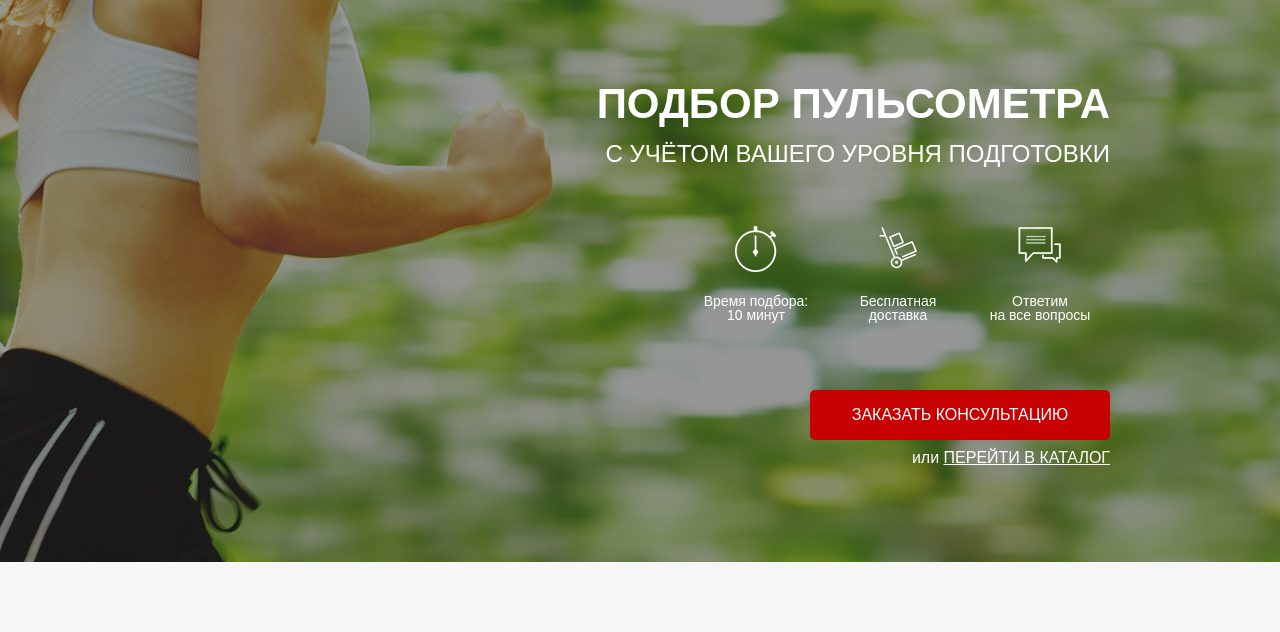
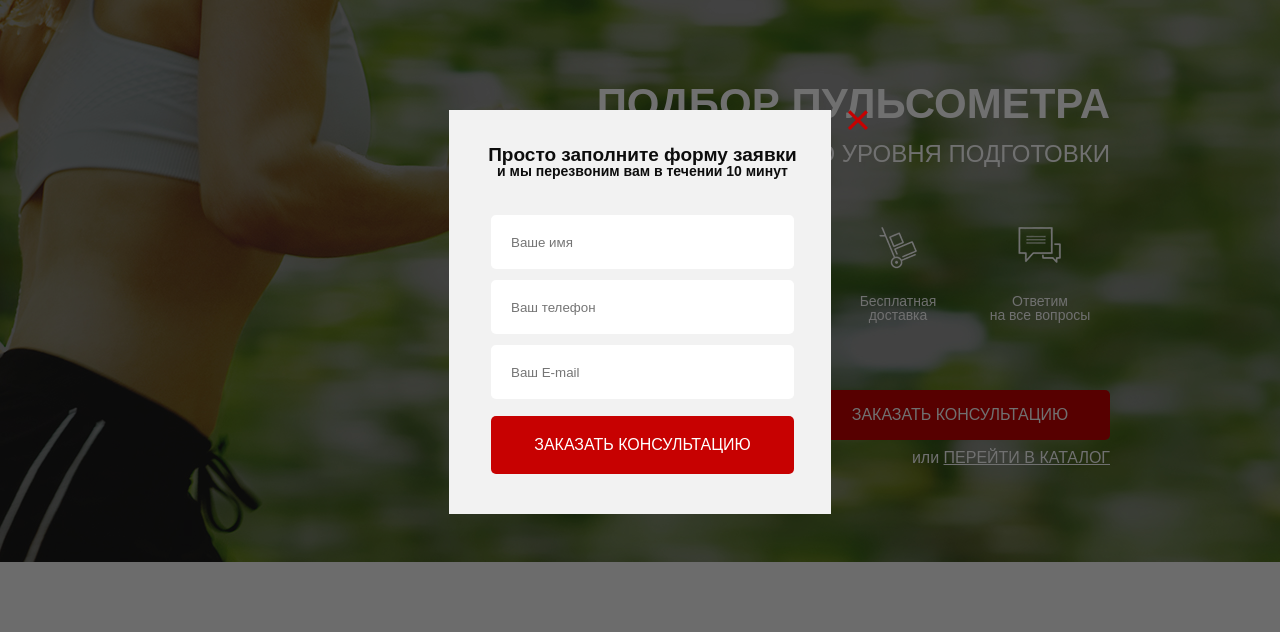
Before and after one commit to troewka/Runsmart_src, a website: page src/index.html in a window 1280 px wide. Both pictures are taken after a click on the button "ЗАКАЗАТЬ ЗВОНОК". Shown: the part 88-720 px from the top of the page. Drawn offline with nearby package versions, Linux system fonts and the light colour scheme; a web font is replaced by a local one.

Commit message:
add Modal block

```diff
--- a/src/index.html
+++ b/src/index.html
@@ -14,6 +14,7 @@
 </head>
 
 <body>
+
    <section class="initial">
       <div class="container">
          <header class="header">
@@ -26,7 +27,7 @@
             </div>
             <div class="header__contact">
                <a href="tel:+74999228974" class="header__tell">+7 (499) 922-89-74</a>
-               <button class="button">заказать звонок</button>
+               <button data-modal="consultation" class="button">заказать звонок</button>
             </div>
          </header>
          <div class="initial__wrapper">
@@ -47,7 +48,7 @@
                   Ответим <br> на все вопросы
                </div>
             </div>
-            <button class="button button_main">заказать кОНСУЛЬТАЦИЮ</button>
+            <button data-modal="consultation" class="button button_main">заказать кОНСУЛЬТАЦИЮ</button>
             <div class="initial__link">
                или
                <a href="#">ПЕРЕЙТИ В КАТАЛОГ</a>
@@ -55,6 +56,7 @@
          </div>
       </div>
    </section>
+
    <main>
       <section class="advantages">
          <div class="container">
@@ -448,6 +450,7 @@
          </div>
       </section>
    </main>
+
    <footer class="footer">
       <iframe
          src="https://www.google.com/maps/embed?pb=!1m18!1m12!1m3!1d2244.3628986754393!2d37.645408130099966!3d55.76956883960727!2m3!1f0!2f0!3f0!3m2!1i1024!2i768!4f13.1!3m3!1m2!1s0x46b54a636edcd2ad%3A0x4c2ca101e2c8c617!2z0JzRj9GB0L3QuNGG0LrQuNC5INC_0YAt0LQsIDQvMywg0JzQvtGB0LrQstCwLCDQoNC-0YHRltGPLCAxMDcwNzg!5e0!3m2!1suk!2sua!4v1704715772267!5m2!1suk!2sua"
@@ -464,9 +467,41 @@
          </div>
       </div>
    </footer>
+
+   <div class="lining">
+      <div class="modal" id="consultation">
+         <div class="modal__close">&times;</div>
+         <div class="modal__title">Просто заполните форму заявки</div>
+         <div class="modal__subtitle">и мы перезвоним вам в течении 10 минут</div>
+         <form action="#" class="form form__modal-consultation">
+            <input name="name" required placeholder="Ваше имя" type="text">
+            <input name="tel" required placeholder="Ваш телефон" type="number">
+            <input name="email" required placeholder="Ваш E-mail" type="email">
+            <button class="button button_form">заказать кОНСУЛЬТАЦИЮ</button>
+         </form>
+      </div>
+      <div class="modal" id="order">
+         <div class="modal__close">&times;</div>
+         <div class="modal__title">Ваш заказ:</div>
+         <div class="modal__subtitle">Пульсометр Polar FT1</div>
+         <form action="#" class="form form__modal-consultation">
+            <input name="name" required placeholder="Ваше имя" type="text">
+            <input name="tel" required placeholder="Ваш телефон" type="number">
+            <input name="email" required placeholder="Ваш E-mail" type="email">
+            <button class="button button_form">Купить</button>
+         </form>
+      </div>
+      <div class="modal modal_mini" id="thanks">
+         <div class="modal__close">&times;</div>
+         <div class="modal__title">Спасибо за вашу заявку!</div>
+         <div class="modal__subtitle">Наш менеджер свяжется с вами в ближайшее время!</div>
+      </div>
+   </div>
+
    <script src="https://cdnjs.cloudflare.com/ajax/libs/tiny-slider/2.9.2/min/tiny-slider.js"></script>
    <script src="https://ajax.googleapis.com/ajax/libs/jquery/1.12.4/jquery.min.js"></script>
    <script src="js/script.js"></script>
+
 </body>
 
 </html>
--- a/src/js/script.js
+++ b/src/js/script.js
@@ -39,4 +39,21 @@ $(document).ready(function () { // jQuery
 
    toggleSlide('.catalog-item__link');
    toggleSlide('.catalog-item__back');
+
+   /-----------------------------------------MODAL (jQuery)-------------------------------------------------------/
+   $('[data-modal=consultation]').on('click', function () { // знаходимо кнопки, по Data-атрибуту (який задали раніше)
+      $('.lining, #consultation').fadeIn('slow'); // показуємо підложку та модальне вікно "консультація"
+   });
+   $('.modal__close').on('click', function () { // знаходимо хрестик
+      $('.lining, #consultation, #order, #thanks').fadeOut('slow'); // закриваємо клас та всі ID
+   });
+   //$('.button_item').on('click', function () { // знаходимо кнопки, по класу
+   //   $('.lining, #order').fadeIn('slow'); // показуємо підложку та модальне вікно "купити"
+   //});
+   $('.button_item').each(function (i) {
+      $(this).on('click', function () {
+         $('#order .modal__subtitle').text($('.catalog-item__title').eq(i).text())
+         $('.lining, #order').fadeIn('slow');
+      })
+   });
 });
--- a/src/sass/blocks/_forms.scss
+++ b/src/sass/blocks/_forms.scss
@@ -11,4 +11,8 @@
       font-weight: 400;
       border-radius: 5px;
    }
+   &__modal-consultation {
+      margin: 0 auto;
+      padding-top: 26px;
+   }
 }
--- /dev/null
+++ b/src/sass/blocks/_modal.scss
@@ -0,0 +1,48 @@
+.lining {
+   position: fixed;
+   top: 0;
+   width: 100%;
+   height: 100%;
+   background-color: rgba($color: #000000, $alpha: 0.56);
+}
+
+.modal {
+   position: absolute;
+   top: 50%;
+   left: 50%;
+   transform: translate(-50%, -50%);
+   width: 382px;
+   min-height: 402px;
+   background-color: #F2F2F2;
+   padding: 35px 23px 40px 28px;
+   &__title {
+      color: $cb;
+      text-align: center;
+      font-size: 19px;
+      font-weight: 700;
+   }
+   &__subtitle {
+      color: $cb;
+      text-align: center;
+      font-weight: 700;
+   }
+   &__close {
+      position: absolute;
+      top: 0;
+      right: -40px;
+      font-size: 45px;
+      line-height: 20px;
+      color: $bgc_red;
+      cursor: pointer;
+      &:hover {
+         color: #ff2c2c;
+      }
+   }
+   &_mini {
+      min-height: 143px;
+   }
+}
+
+#consultation, #order, #thanks, .lining {
+   display: none;
+}
--- a/src/sass/style.scss
+++ b/src/sass/style.scss
@@ -1,3 +1,7 @@
+* {
+   font-family: 'MuseoModerno', sans-serif;
+}
+
 @import "base/nullstyle";
 @import "base/variables";
 @import "blocks/container";
@@ -11,8 +15,5 @@
 @import "blocks/catalog";
 @import "blocks/reviews";
 @import "blocks/footer";
+@import "blocks/modal";
 @import "base/media";
-
-* {
-   font-family: 'MuseoModerno', sans-serif;
-}
```
Also changed, not shown: src/css/style.min.css.
